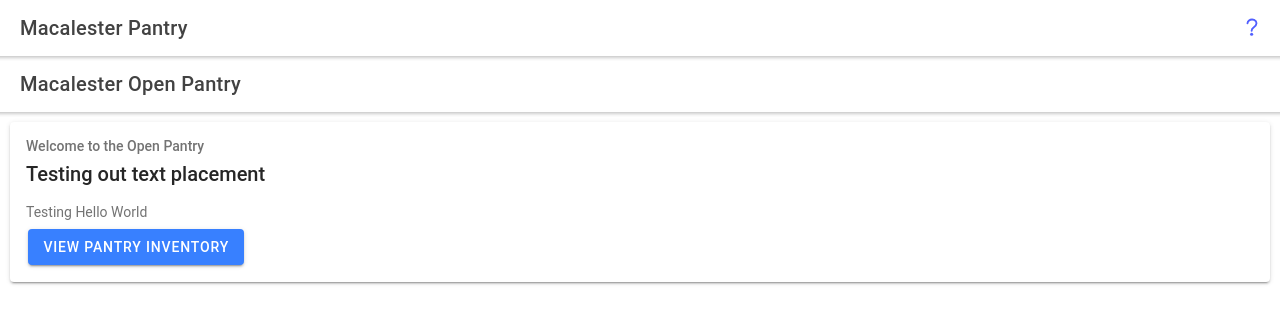
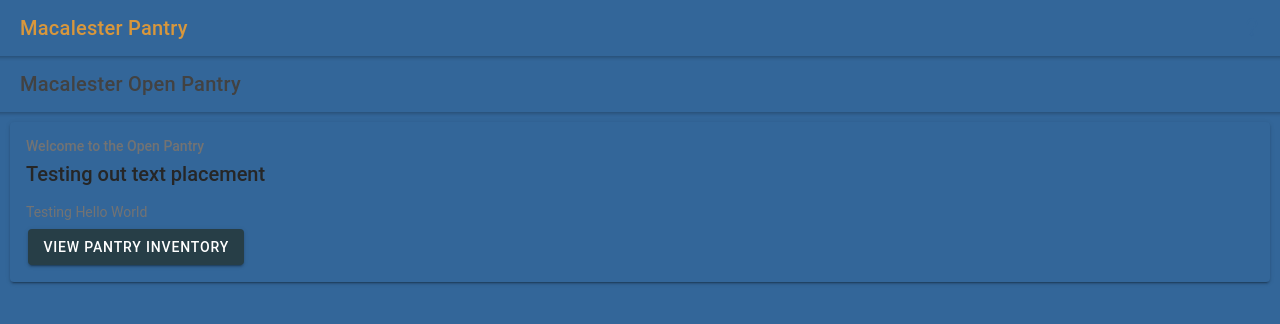
Before and after one commit to africke99/Mac_OpenPantry, a React (Create React App) app: page /homepage in a window 1280 px wide. Shown: the top 324 px of the page. Built offline with nearby package versions, Linux system fonts and the light colour scheme.

Commit message:
did a lot with the bag popup = unsuccessful, changed some colors, updated readme

```diff
--- a/package.json
+++ b/package.json
@@ -1,4 +1,5 @@
 {
+  "homepage": "https://africke99.github.io/Mac_OpenPantry.github.io",
   "name": "pantryApp",
   "version": "0.0.1",
   "private": true,
@@ -31,6 +32,8 @@
     "typescript": "3.8.3"
   },
   "scripts": {
+    "predeploy": "npm run build",
+    "deploy": "gh-pages -d build",
     "start": "react-scripts start",
     "build": "react-scripts build",
     "test": "react-scripts test",
--- a/src/components/App.tsx
+++ b/src/components/App.tsx
@@ -83,7 +83,7 @@
 
     <IonHeader>
       <IonToolbar>
-        <IonTitle>Macalester Pantry</IonTitle>
+        <IonTitle size="large" color="secondary">Macalester Pantry</IonTitle>
         <IonButtons slot="end">
           <IonButton color="tertiary"  onClick={() =>  setQuestionModal({isOpen:true})} >
             <IonIcon slot="icon-only" icon ={help}>
--- a/src/components/InventoryDisplay.tsx
+++ b/src/components/InventoryDisplay.tsx
@@ -48,13 +48,13 @@
                             <IonLabel>
                                 <small> {element} </small>
                             </IonLabel>
-                            <IonButton slot= "end" color= "danger" onClick={() => {updateBag(i, element); setShowAlert1(true);}} expand="block">Add Item </IonButton>
+                            <IonButton size="small" slot= "end" color= "secondary" onClick={() => {updateBag(i, element); setShowAlert1(true);}} expand="block">Add Item </IonButton>
 
                             <IonAlert
                     isOpen={showAlert1}
                     onDidDismiss={() => setShowAlert1(false)}
                     cssClass='my-custom-class'
-                    header={ i }
+                    header={ "Item Was Added!" }
                     //subHeader={'Subtitle'}
                     message={'Would you like to keep shopping?'}
                     buttons= {[
--- a/src/pages/Tab1.tsx
+++ b/src/pages/Tab1.tsx
@@ -69,6 +69,8 @@
 
   const updateBag = (collection:string, name:string) => {
     //check to see if item is already in
+    //var category = collection;
+    //var item = name;
     if (!(collection in myBag)) {
       myBag[collection] = {}
     }
@@ -77,6 +79,7 @@
     }
     myBag[collection][name]++;
     setmyBag(myBag);
+    //return item;
   }
 
   return (
@@ -87,7 +90,7 @@
            <IonButton slot="start">
              <IonBackButton />
            </IonButton>
-           <IonTitle>Pantry Inventory</IonTitle>
+           <IonTitle color="secondary">Pantry Inventory</IonTitle>
 
           </IonToolbar>
 
@@ -104,7 +107,7 @@
       onClose={() => setMyModal({isOpen:false})}/>
       <IonFooter>
         <IonToolbar>
-          <IonButton id="myBag" slot="end" onClick={() =>  {setMyModal({isOpen:true}); updateFirestore(myBag);}}>My Bag
+          <IonButton color="secondary" id="myBag" slot="end" onClick={() =>  {setMyModal({isOpen:true}); updateFirestore(myBag);}}>My Bag
           </IonButton>
         </IonToolbar>
       </IonFooter>
--- a/src/theme/variables.css
+++ b/src/theme/variables.css
@@ -4,7 +4,7 @@
 /** Ionic CSS Variables **/
 :root {
   /** primary **/
-  --ion-color-primary: #3880ff;
+  --ion-color-primary: #273E47;
   --ion-color-primary-rgb: 56, 128, 255;
   --ion-color-primary-contrast: #ffffff;
   --ion-color-primary-contrast-rgb: 255, 255, 255;
@@ -12,7 +12,7 @@
   --ion-color-primary-tint: #4c8dff;
 
   /** secondary **/
-  --ion-color-secondary: #3dc2ff;
+  --ion-color-secondary: #D8973C;
   --ion-color-secondary-rgb: 61, 194, 255;
   --ion-color-secondary-contrast: #ffffff;
   --ion-color-secondary-contrast-rgb: 255, 255, 255;
@@ -20,7 +20,7 @@
   --ion-color-secondary-tint: #50c8ff;
 
   /** tertiary **/
-  --ion-color-tertiary: #5260ff;
+  --ion-color-tertiary: #336699;
   --ion-color-tertiary-rgb: 82, 96, 255;
   --ion-color-tertiary-contrast: #ffffff;
   --ion-color-tertiary-contrast-rgb: 255, 255, 255;
@@ -74,7 +74,10 @@
   --ion-color-light-contrast-rgb: 0, 0, 0;
   --ion-color-light-shade: #d7d8da;
   --ion-color-light-tint: #f5f6f9;
-}
+
+  /**background**/
+  --ion-background-color: #336699;
+ }
 
 @media (prefers-color-scheme: dark) {
   /*
```
Also changed, not shown: 1 other file (tests, documents, lock files or other folders).
